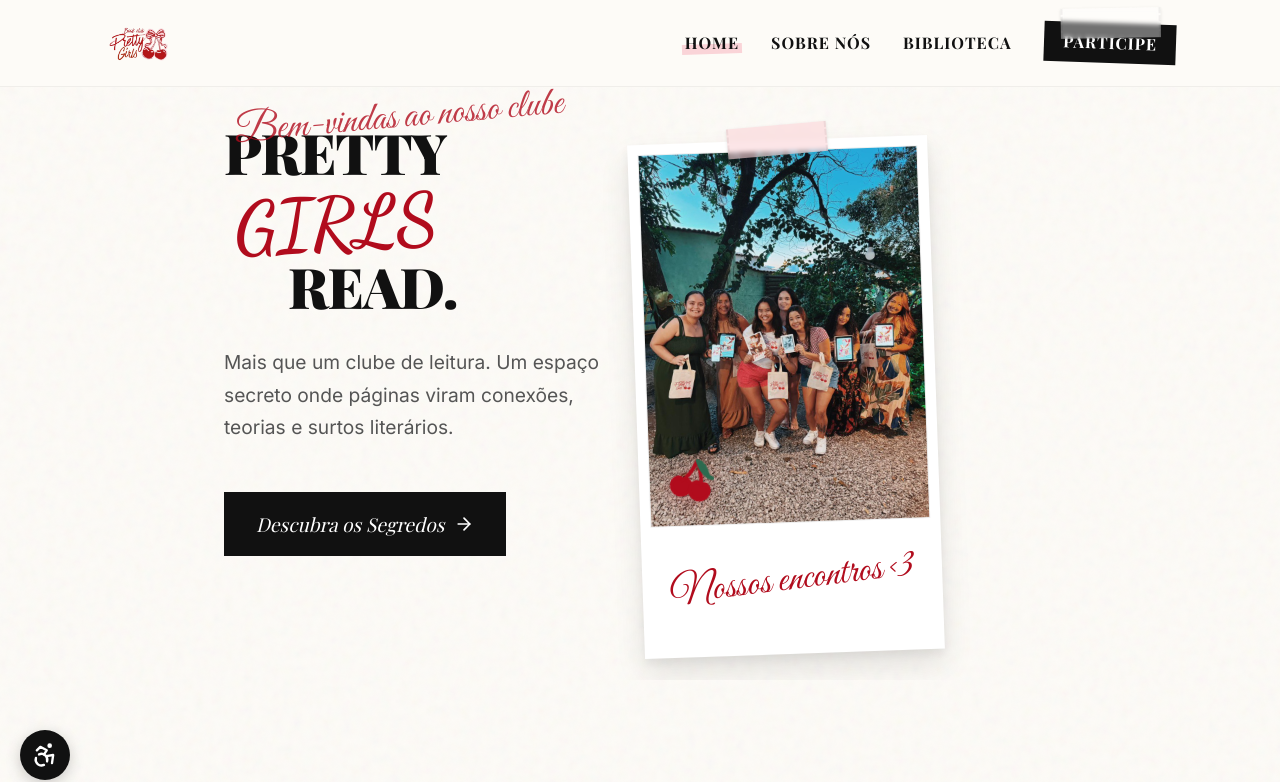
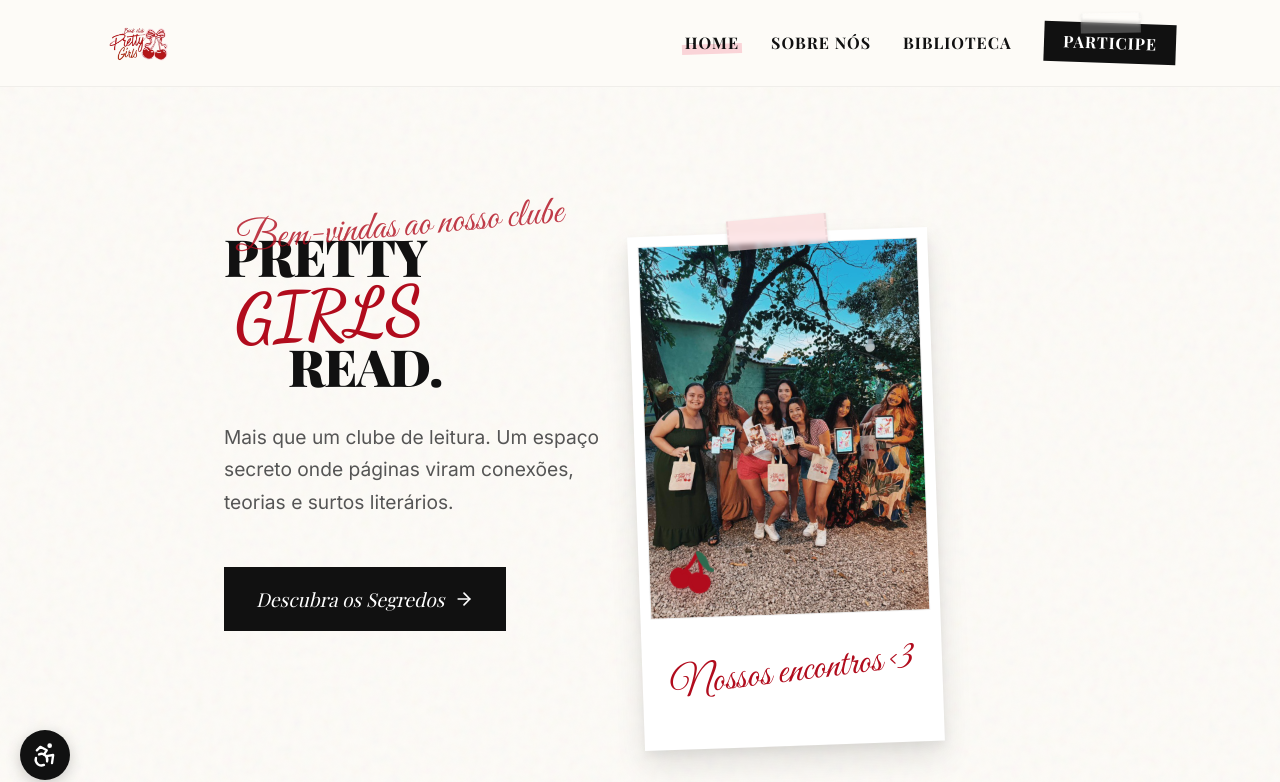
Before and after one commit to cellyhtml/prettygirlsbookclub, a React (Vite) app: page / in a window 1280 px wide. Shown: the top 782 px of the page. Built offline with nearby package versions, Linux system fonts and the light colour scheme; a web font is replaced by a local one.

Commit message:
fix: resolve header overlap and tape styling issues

```diff
--- a/src/styles/Header.css
+++ b/src/styles/Header.css
@@ -151,3 +151,15 @@
     font-size: 1.8rem;
   }
 }
+
+/* Tape on Participe Button */
+.small-tape {
+  width: 60px !important;
+  height: 20px !important;
+  top: -10px !important;
+  left: 50% !important;
+  transform: translateX(-50%) rotate(-3deg) !important;
+  opacity: 0.6;
+  pointer-events: none;
+  z-index: 10;
+}
--- a/src/styles/Home.css
+++ b/src/styles/Home.css
@@ -1,11 +1,11 @@
 /* Editorial Hero Section */
 .editorial-hero {
-  min-height: 85vh;
+  min-height: 100vh;
   display: flex;
   align-items: center;
   position: relative;
   overflow: hidden;
-  padding: 4rem 0;
+  padding: 12rem 0 6rem; /* Even more padding to ensure it's below the header */
 }
 
 .hero-content {
@@ -37,9 +37,9 @@
 
 .title-line {
   font-family: var(--font-title);
-  font-size: 4rem;
+  font-size: clamp(2.5rem, 6vw, 4rem); /* Responsive font size */
   font-weight: 900;
-  line-height: 1;
+  line-height: 0.9;
   text-transform: uppercase;
   letter-spacing: -1px;
 }
@@ -48,8 +48,8 @@
   color: var(--cherry-red);
   font-family: var(--font-logo);
   text-transform: none;
-  font-size: 5rem;
-  margin: 0.2rem 0;
+  font-size: clamp(3rem, 8vw, 5rem); /* Responsive font size */
+  margin: 0.1rem 0;
   transform: rotate(-3deg) translateX(10px);
 }
 
@@ -290,12 +290,16 @@
 
 /* Responsive Overhaul */
 @media (max-width: 1440px) {
+  .editorial-hero {
+    padding-top: 10rem;
+  }
+
   .title-line {
-    font-size: 3.5rem;
+    font-size: 3.2rem;
   }
 
   .girls-line {
-    font-size: 4.5rem;
+    font-size: 4.2rem;
   }
 
   .hero-content {
@@ -304,16 +308,21 @@
 }
 
 @media (max-width: 1200px) {
+  .editorial-hero {
+    padding-top: 9rem;
+    min-height: auto;
+  }
+
   .container {
     padding: 0 4%;
   }
 
   .title-line {
-    font-size: 3.2rem;
+    font-size: 2.8rem;
   }
 
   .girls-line {
-    font-size: 4rem;
+    font-size: 3.5rem;
   }
 
   .hero-moodboard {
```
